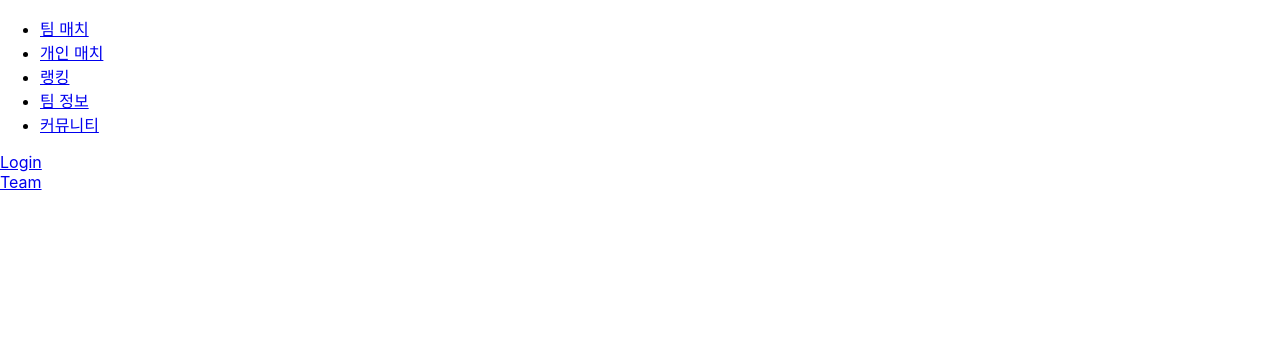
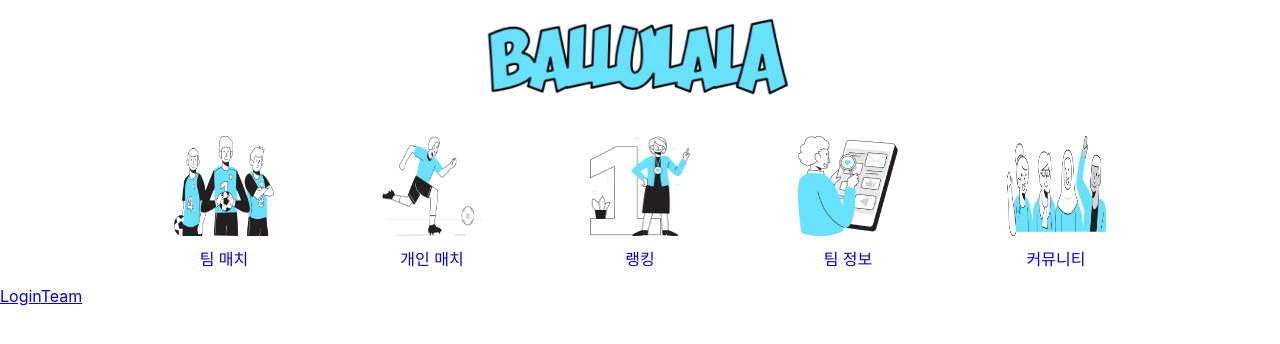
Before and after one commit to Ballulala/Ballulala, a React (Create React App) app in the folder ballulala_frontend/: page / in a window 1280 px wide. Shown: the top 344 px of the page. Built offline with nearby package versions, Linux system fonts and the light colour scheme.

Commit message:
Design : 홈 아이콘 수정

```diff
--- a/ballulala_frontend/src/App.js
+++ b/ballulala_frontend/src/App.js
@@ -5,14 +5,14 @@ import FindPassword from './components/member/FindPassword';
 import Team from './components/team/Team'
 import './App.css';
 import Navbar from './components/home/HomeNavbar';
+import Logo from './components/home/HomeLogo'
 
 const Home = () => (
   <div>
+    <Logo />
     <Navbar />
-    <div>
+    <div className="link-container">
       <Link to="/login">Login</Link>
-    </div>
-    <div>
       <Link to="/team">Team</Link>
     </div>
   </div>
@@ -21,6 +21,7 @@ const Home = () => (
 function App() {
   return (
   <Router>
+    <div className="app-container">
       <Routes>
         <Route path="/" element={<Home />} />
         <Route path="/login" element={<Login />} />
@@ -28,6 +29,7 @@ function App() {
         <Route path="/findpassword" element={<FindPassword />} />
         <Route path="/team" element={<Team />} />
       </Routes>
+    </div>
   </Router>
   );
 }
--- /dev/null
+++ b/ballulala_frontend/src/components/home/HomeNavbar.css
@@ -0,0 +1,27 @@
+.navbar-nav {
+    display: flex;
+    justify-content: space-around;
+    list-style: none;
+    padding: 0;
+    padding-left: 120px;
+    padding-right: 120px;
+  }
+
+  .nav-item {
+    padding: 0 10px;
+  }
+  .nav-icon {
+    width: 100px;
+    height: 100px;
+    margin: 10px;
+  }
+  .nav-content {
+    display: flex;
+    flex-direction: column;
+    align-items: center;
+    justify-content: center;
+  }
+  .nav-link {
+    text-decoration: none;
+    font-family: 'Arial';
+  }
--- a/ballulala_frontend/src/components/home/HomeNavbar.jsx
+++ b/ballulala_frontend/src/components/home/HomeNavbar.jsx
@@ -1,5 +1,6 @@
 import React from "react";
 import { Link } from "react-router-dom";
+import "./HomeNavbar.css";
 
 const Navbar = () => {
   return (
@@ -8,27 +9,62 @@ const Navbar = () => {
         <ul className="navbar-nav">
           <li className="nav-item">
             <Link to="/team-match" className="nav-link">
-              팀 매치
+              <div className="nav-content">
+                <img
+                  src={process.env.PUBLIC_URL + "/images/팀매치아이콘.png"}
+                  alt="팀 매치"
+                  className="nav-icon"
+                />
+                팀 매치
+              </div>
             </Link>
           </li>
           <li className="nav-item">
             <Link to="/individual-match" className="nav-link">
-              개인 매치
+              <div className="nav-content">
+                <img
+                  src={process.env.PUBLIC_URL + "/images/개인매치아이콘.png"}
+                  alt="개인 매치"
+                  className="nav-icon"
+                />
+                개인 매치
+              </div>
             </Link>
           </li>
           <li className="nav-item">
             <Link to="/ranking" className="nav-link">
-              랭킹
+              <div className="nav-content">
+                <img
+                  src={process.env.PUBLIC_URL + "/images/랭킹아이콘.png"}
+                  alt="랭킹"
+                  className="nav-icon"
+                />
+                랭킹
+              </div>
             </Link>
           </li>
           <li className="nav-item">
             <Link to="/team-info" className="nav-link">
-              팀 정보
+              <div className="nav-content">
+                <img
+                  src={process.env.PUBLIC_URL + "/images/팀정보 아이콘.png"}
+                  alt="팀 정보"
+                  className="nav-icon"
+                />
+                팀 정보
+              </div>
             </Link>
           </li>
           <li className="nav-item">
             <Link to="/community" className="nav-link">
-              커뮤니티
+              <div className="nav-content">
+                <img
+                  src={process.env.PUBLIC_URL + "/images/커뮤니티아이콘.png"}
+                  alt="커뮤니티"
+                  className="nav-icon"
+                />
+                커뮤니티
+              </div>
             </Link>
           </li>
         </ul>
```
Lines whose indentation alone changed are shown as unchanged.
